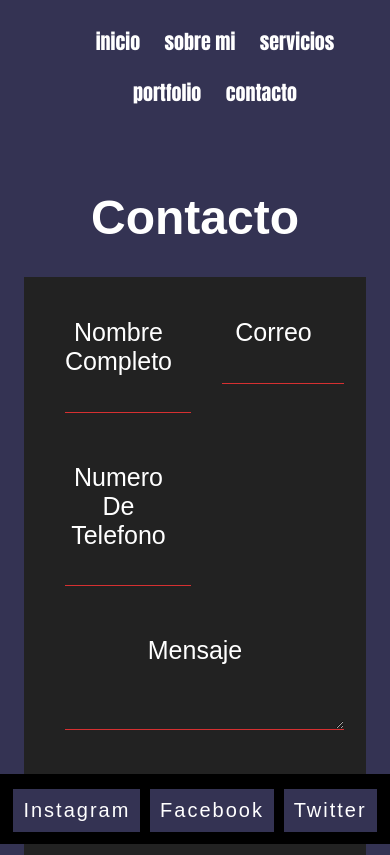
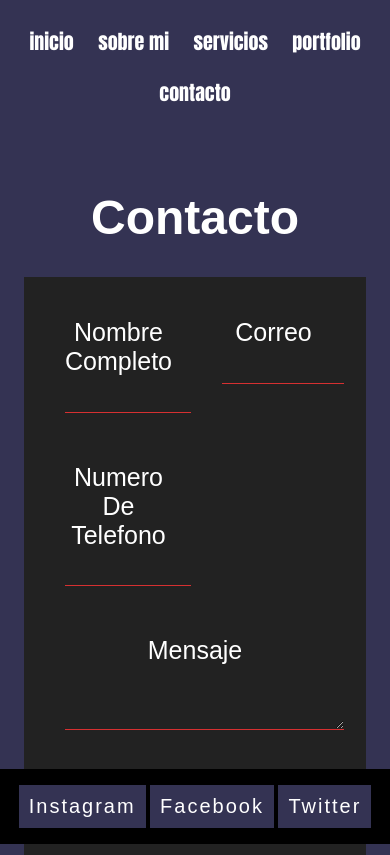
Before and after one commit to NahuelFV/Mi-Primera-web-coder-house, a website: page contacto.html in a window 390 px wide. Shown: the top 855 px of the page. Drawn offline with Linux system fonts and the light colour scheme.

Commit message:
cambio de cosas

```diff
--- a/styles.css
+++ b/styles.css
@@ -232,7 +232,7 @@ ol{
 
     .footer_contenedor{
         width: 100%;
-        font-size: 35px;
+
         bottom: 0px;
         position: fixed;
     }
@@ -275,9 +275,7 @@ ol{
     .menu{
         padding: 0%;
     }
-    .footer_redes{
-        margin: 3%;
-    }
+
     .menu_cuatro{
         padding: 0%;
     }
@@ -289,6 +287,9 @@ ol{
     }
     .cards img{
         max-width: 38vw;
+    }
+    .menu_tres{
+        padding: 0%;
     }
 }
 
```
